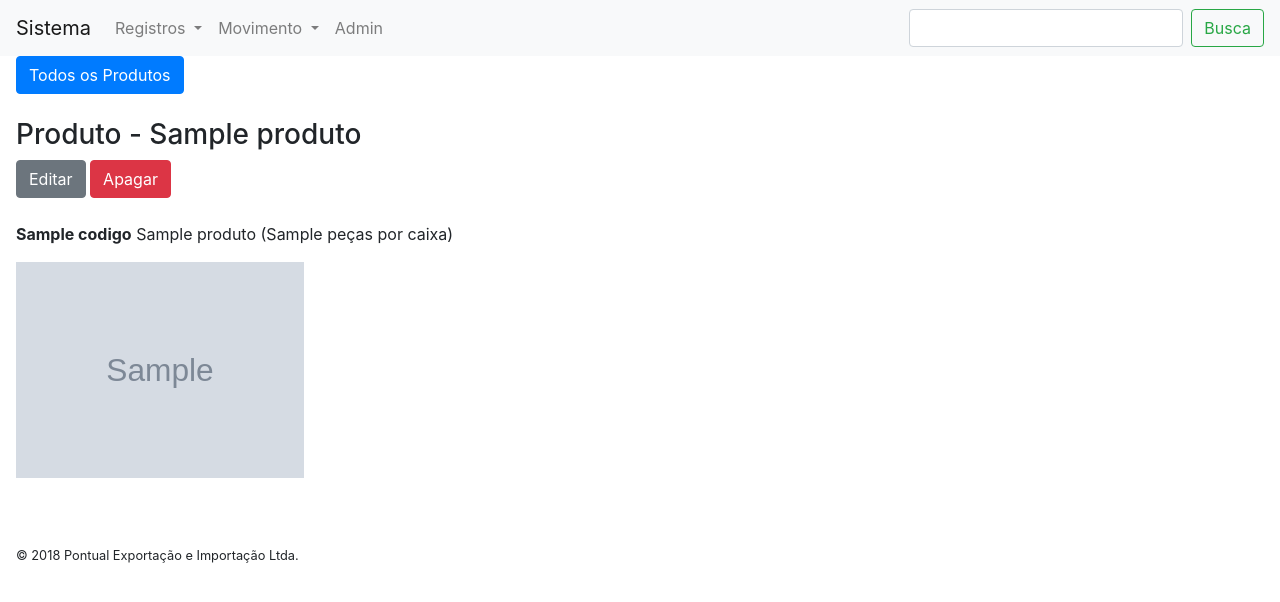
After one commit to pontual/sistema-v1, a Django app: template registros/templates/registros/bootstrap/produtosVer.html in a window 1280 px wide. The commit adds this page. Shown: the top 602 px of the page. Run offline with Django 3.2, Linux system fonts and the light colour scheme; the template is opened without the code that fills it: most values are stand-ins (such as "Sample title", 1, 10 or a date in 2020); grey boxes marked "Sample" are stand-in pictures; some libraries are stand-ins or nearby versions.

Commit message:
produtosVer

```diff
--- /dev/null
+++ b/registros/templates/registros/bootstrap/produtosVer.html
@@ -0,0 +1,35 @@
+{% extends 'sitewide/bootstrap/base.html' %}
+{% load static %}
+
+{% block title %}Produtos - Registros{% endblock %}
+{% block headerTitle %}Registros - Produtos{% endblock %}
+
+{% block mainTitle %}Produto - {{ produto.nome }}{% endblock %}
+
+{% block actionTop %}
+<a href="{% url "registros:produtos" %}" class="btn btn-primary">Todos os Produtos</a>
+
+{% endblock %}
+
+
+{% block main %}
+
+<a href="{% url "registros:produtosEditar" produto_id=produto.id %}" class="btn btn-secondary">Editar</a>
+
+<a href="{% url "registros:produtosConfirmarApagar" produto_id=produto.id %}" class="btn btn-danger">Apagar</a>
+
+<br><br>
+
+<p>
+    <span class="font-weight-bold">{{ produto.codigo }}</span>
+    {{ produto.nome }}
+    ({{ produto.por_caixa }} peças por caixa)
+</p>
+
+<p>
+    <a href="{% if produto.foto %}{{ produto.foto.url }}{% else %}#{% endif %}">
+        <img src="{% if produto.foto %}{{ produto.foto.url }}{% else %}{% static "img/question_mark.png" %}{% endif %}" alt="{{ produto.codigo }}" class="foto-small">
+    </a>
+</p>
+
+{% endblock %}
--- a/sitewide/templates/sitewide/bootstrap/base.html
+++ b/sitewide/templates/sitewide/bootstrap/base.html
@@ -64,6 +64,7 @@
         </main>
 
         <footer>
+            <br><br>
             <small>
                 &copy; 2018 Pontual Exportação e Importação Ltda.
             </small>
--- a/static/css/style.css
+++ b/static/css/style.css
@@ -5,3 +5,11 @@
 footer {
     margin-left: 1em;
 }
+
+.foto-small {
+    width: 18rem;
+}
+
+.card-small {
+    width: 18rem;
+}
```
Also changed, not shown: registros/models.py (+4 -4 lines), registros/templates/registros/bootstrap/produtos.html (+6 -2 lines), registros/views.py (+5 -2 lines), static/img/question_mark.png (added).
